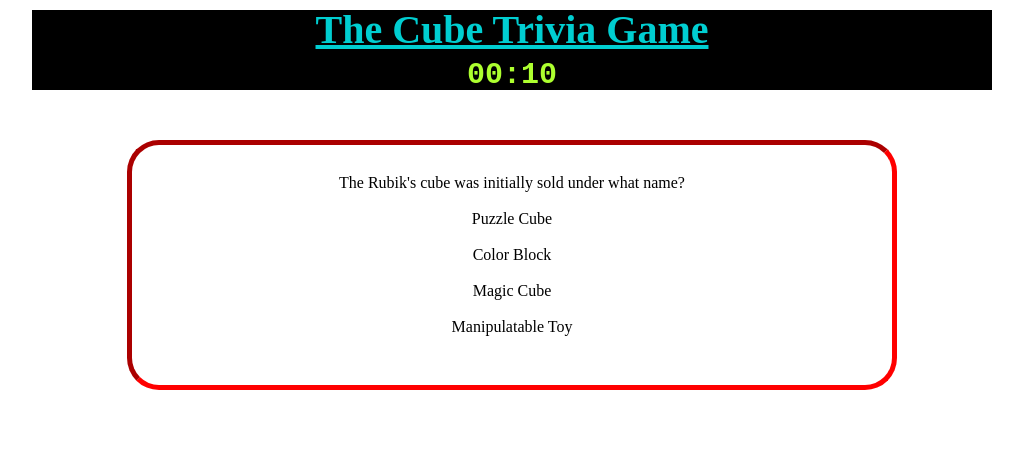
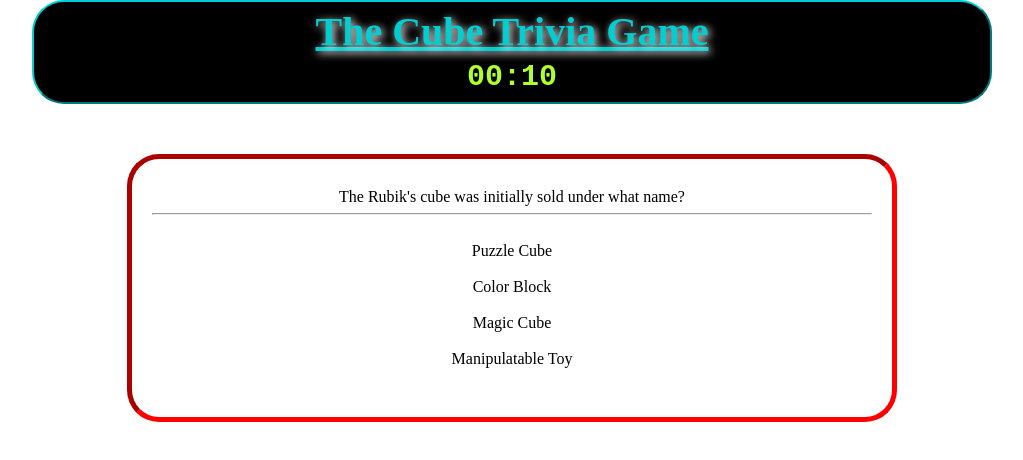
Before and after one commit to SasquatchXYZ/TriviaGame-Advanced, a plain HTML site: page index.html in a window 1280 px wide. Both pictures are taken after a click on the button "Start". Shown: the whole page, without its empty margins (128-1151 px from the left). Drawn offline with nearby package versions, Linux system fonts and the light colour scheme.

Commit message:
Minor changes to clean up JS and make some visual modification, may return later if time allows

```diff
--- a/assets/css/style.css
+++ b/assets/css/style.css
@@ -18,6 +18,8 @@
 
 .header {
     background-color: black;
+    border: 2px outset darkturquoise;
+    border-radius: 2em;
 }
 
 h1{
@@ -26,6 +28,7 @@
     margin: 10px auto;
     color: darkturquoise;
     text-decoration: underline;
+    text-shadow: 2px 2px 8px white;
 }
 
 #timer-display {
@@ -85,6 +88,7 @@
 }
 
 .answer-page {
+    margin: 20px auto;
     display: none;
     font-size: 25px;
     font-weight: bolder;
--- a/assets/javascript/app.js
+++ b/assets/javascript/app.js
@@ -161,27 +161,29 @@
 
 function showQuestion() {
     questions = Object.keys(questionslist);
-    var questiontitle = questions[trivia.questionNum];
-    var question = questionslist[questiontitle];
-    var questionblocks = createQuestions(question, questiontitle);
+    let questiontitle = questions[trivia.questionNum];
+    let question = questionslist[questiontitle];
+    let questionblocks = createQuestions(question, questiontitle);
     $(".question-block").append(questionblocks).show();
 }
 
 function createQuestions(question, key) {
-/*    var block = $("<div class='question' name='" + key + "'>" + question.question + "</div>");
-    let choice1 = $("<button class='choice' data-value='A'>" + question.A + "</button>");
-    let choice2 = $("<button class='choice' data-value='B'>" + question.B + "</button>");
-    let choice3 = $("<button class='choice' data-value='C'>" + question.C + "</button>");
-    let choice4 = $("<button class='choice' data-value='D'>" + question.D + "</button>");
-    block.append(choice1, choice2, choice3, choice4);*/
+    let block = $(`<div class="question" name="${key}"><h3>${question.question}</h3><hr>
+                    <ul>
+                    <li><h4 class="choice" data-value="A">${question.A}</h4></li>
+                    <li><h4 class="choice" data-value="B">${question.B}</h4></li>
+                    <li><h4 class="choice" data-value="C">${question.C}</h4></li>
+                    <li><h4 class="choice" data-value="D">${question.D}</h4></li>
+                    </ul>
+                    </div>`);
 
-    var block = $("<div class='question' name='" + key + "'><h3>" + question.question + "</h3>" +
+/*    var block = $("<div class='question' name='" + key + "'><h3>" + question.question + "</h3>" +
         "<ul>" +
         "<li><h4 class='choice' data-value='A'>" + question.A + "</h4></li>" +
         "<li><h4 class='choice' data-value='B'>" + question.B + "</h4></li>" +
         "<li><h4 class='choice' data-value='C'>" + question.C + "</h4></li>" +
         "<li><h4 class='choice' data-value='D'>" + question.D + "</h4></li>" +
-        "</ul>" + "</div>");
+        "</ul>" + "</div>");*/
 
     answervalue = question.ans.value;
     answertext = question.ans.display;
@@ -193,7 +195,7 @@
     trivia.blank++;
     $(".answer-page").text("Wake Up! You took to long, the correct answer was '" + answertext + "'.").show();
 
-    setTimeout(clearboard, 4000);
+    setTimeout(clearBoard, 4000);
     setTimeout(transitionQuestions, 5000);
 
 }
@@ -213,12 +215,12 @@
         trivia.incorrect++;
     }
 
-    setTimeout(clearboard, 4000);
+    setTimeout(clearBoard, 4000);
     setTimeout(transitionQuestions, 5000);
 
 }
 
-function clearboard() {
+function clearBoard() {
     $(".question-block").empty();
 
 }
```
